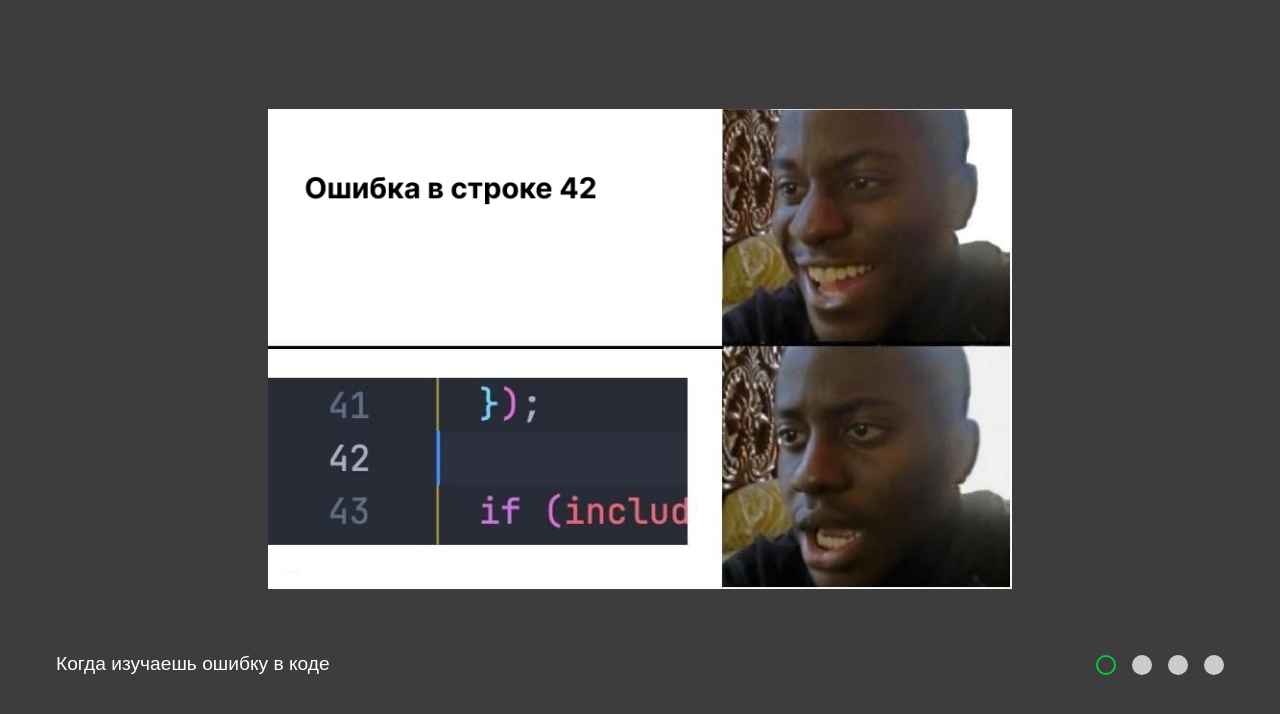
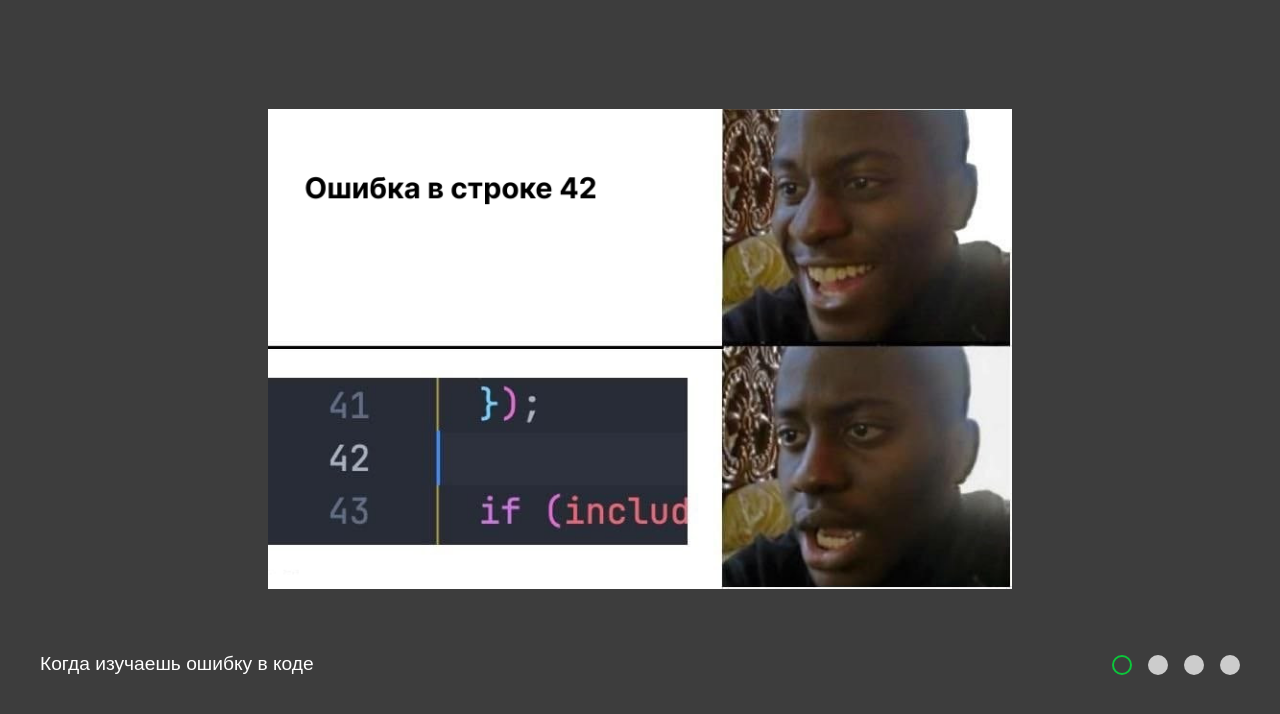
Before and after one commit to Belifegor/cssMemeSlider, a plain HTML site: page cssMemeSlider/index.html in a window 1280 px wide. Drawn offline with Linux system fonts and the light colour scheme.

Commit message:
fix: redacted slider margin left-right

```diff
--- a/cssMemeSlider/style.css
+++ b/cssMemeSlider/style.css
@@ -20,7 +20,7 @@ body, html {
     align-items: center;
     width: 100vw;
     max-width: 1200px;
-    margin: 0 1rem;
+    margin: 0 2rem;
     gap: 1rem;
 }
 
@@ -55,7 +55,7 @@ body, html {
     display: flex;
     justify-content: space-between;
     width: 100%;
-    padding:3rem 1rem 1rem;
+    padding:3rem 0rem 1rem;
     position: relative;
 }
 
```
